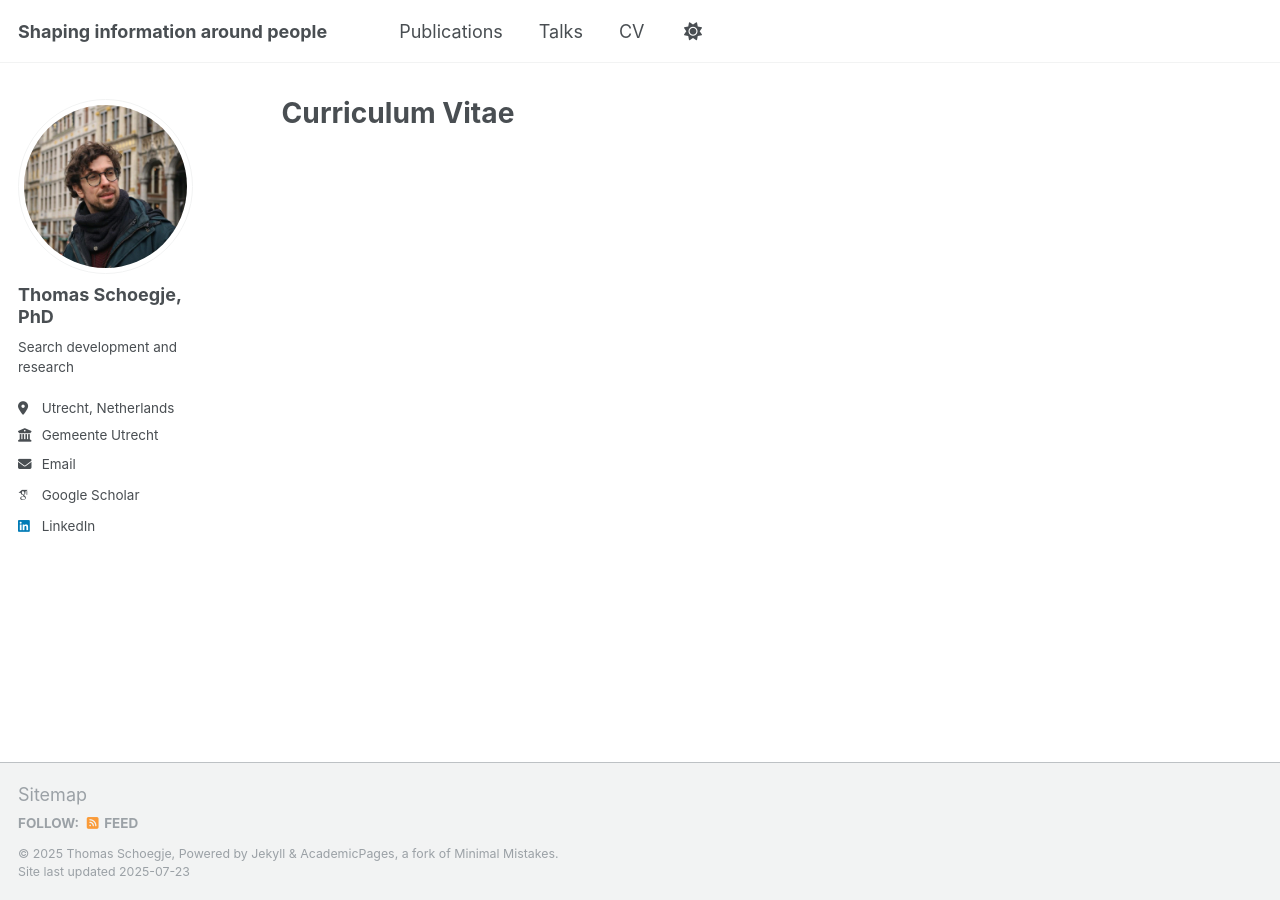
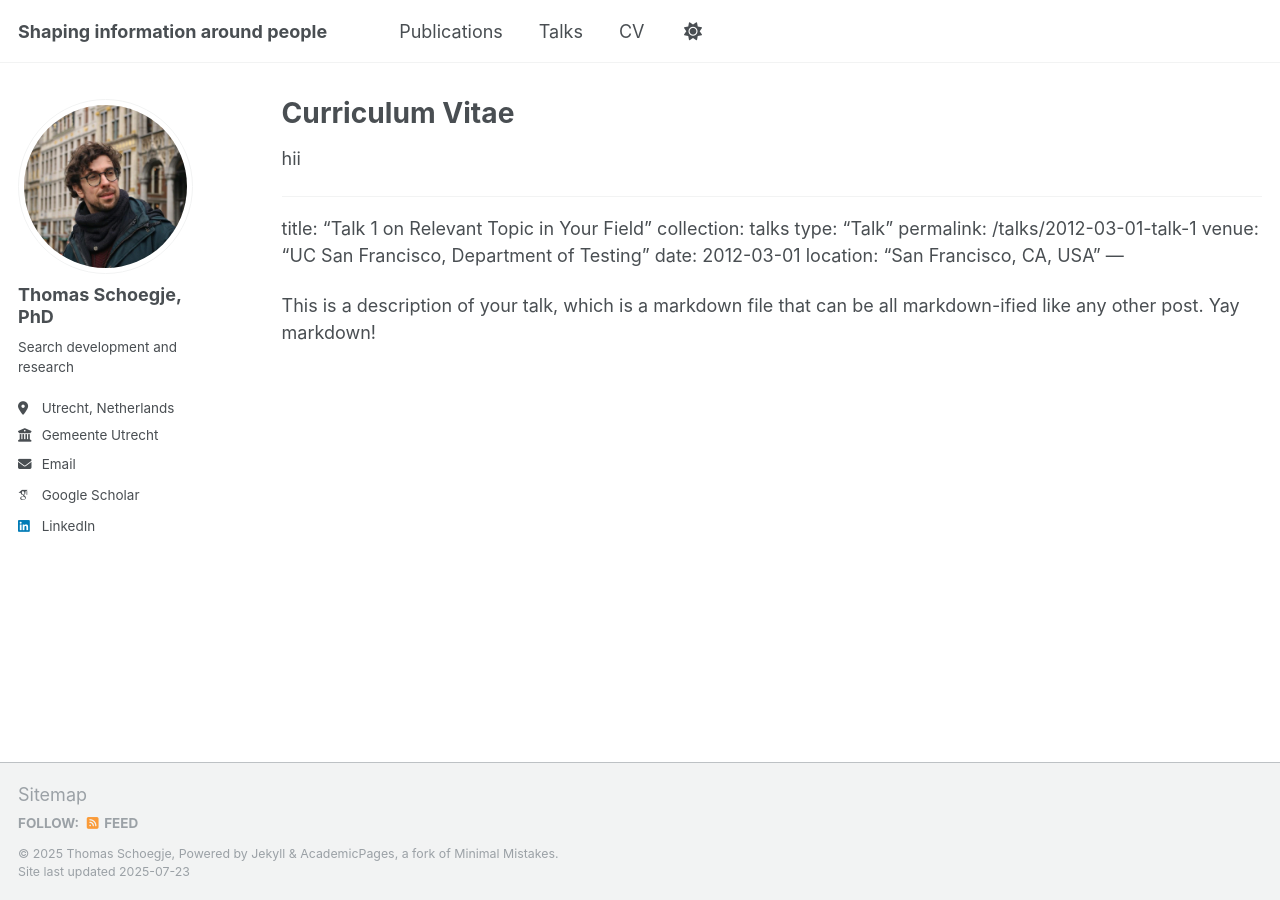
Before and after one commit to tmschoegje/tmschoegje.github.io, a Jekyll site: the page built from _pages/cv.md, in a window 1280 px wide. Built offline with Jekyll 4.4.1, drawn with Linux system fonts in a browser that asks for light colours; some web fonts are replaced; a script that is not in the unit is left out.

Commit message:
Update cv.md

```diff
--- a/_pages/cv.md
+++ b/_pages/cv.md
@@ -5,6 +5,23 @@ permalink: /cv/
 author_profile: true
 ---
 
+
+hii
+
+
+---
+title: "Talk 1 on Relevant Topic in Your Field"
+collection: talks
+type: "Talk"
+permalink: /talks/2012-03-01-talk-1
+venue: "UC San Francisco, Department of Testing"
+date: 2012-03-01
+location: "San Francisco, CA, USA"
+---
+
+This is a description of your talk, which is a markdown file that can be all markdown-ified like any other post. Yay markdown!
+
+
 {% for post in site.cv reversed %}
   {% include archive-single-talk.html %}
 {% endfor %}
```
